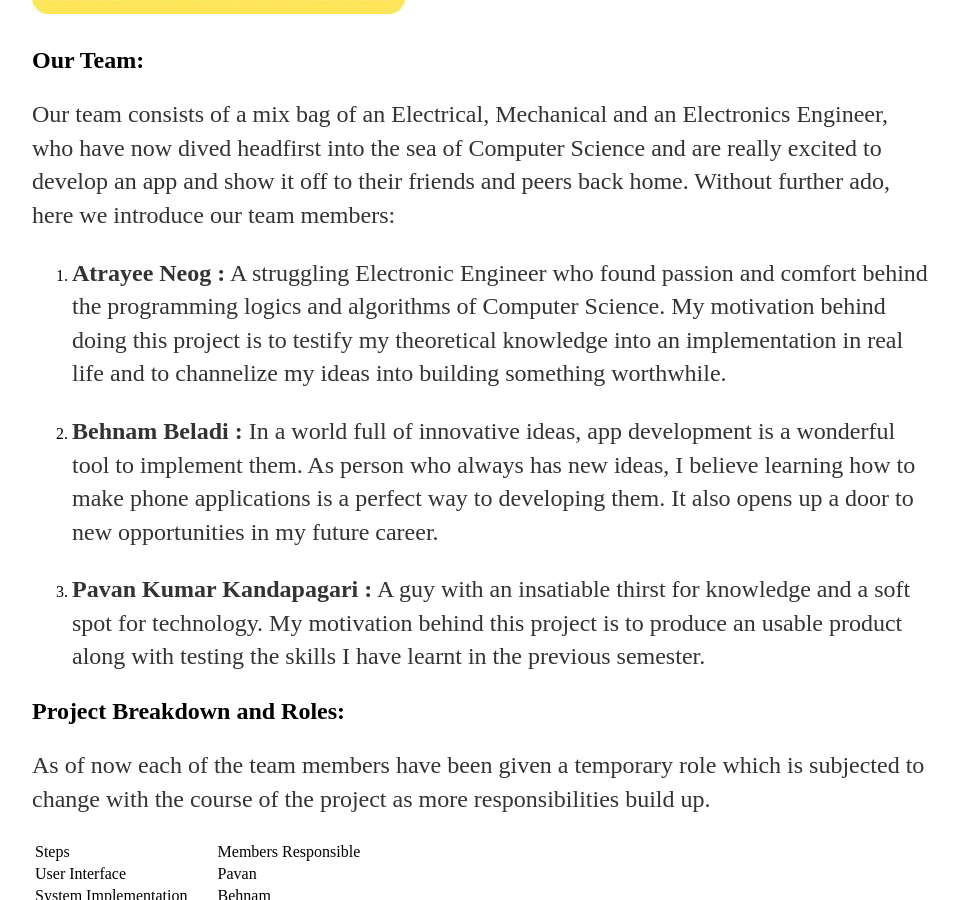
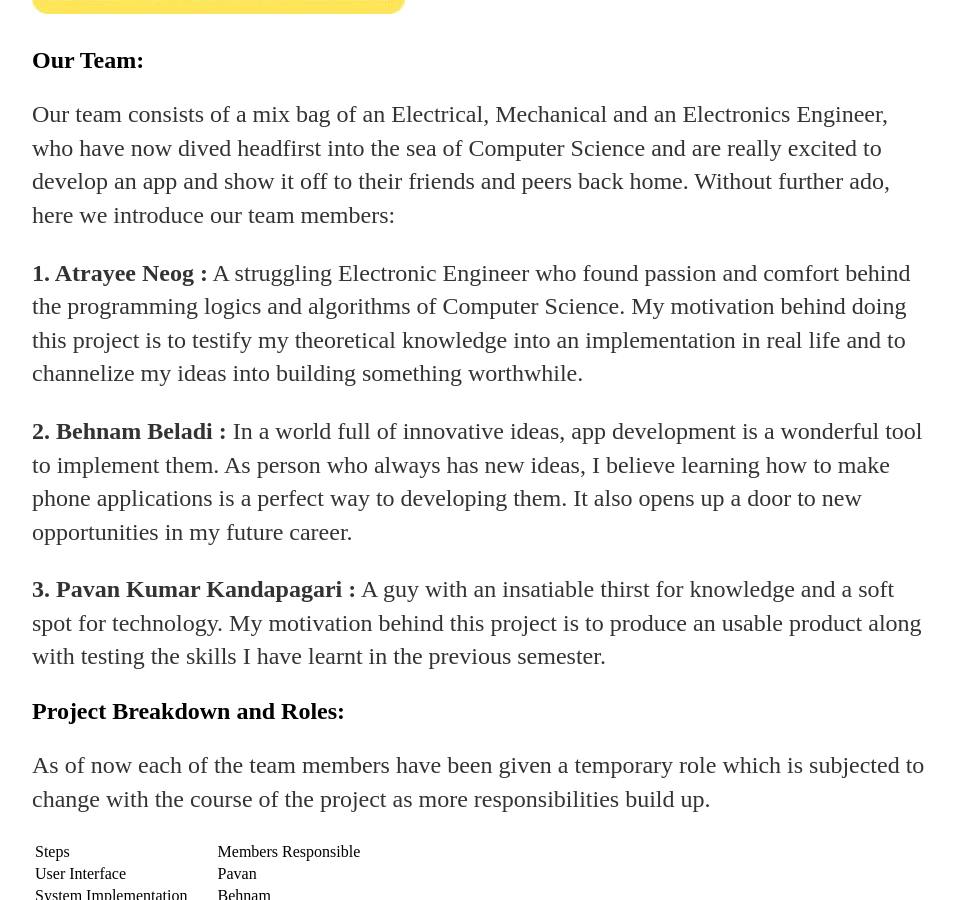
Before and after one commit to 785pavan/isee2019-SPENDEMON, a Jekyll site: the page built from docs/_posts/2019-04-14-ISEE-2019-Team-Presentation.md, in a window 1280 px wide and 900 px high, scrolled down 1403 px. Shown: the whole window, without its empty margins (160-1118 px from the left). Built offline with Jekyll 4.4.1, drawn with Linux system fonts in a browser that asks for light colours.

Commit message:
Update 2019-04-14-ISEE-2019-Team-Presentation.md

```diff
--- a/docs/_posts/2019-04-14-ISEE-2019-Team-Presentation.md
+++ b/docs/_posts/2019-04-14-ISEE-2019-Team-Presentation.md
@@ -22,11 +22,11 @@
 
 Our team consists of a mix bag of an Electrical, Mechanical and an Electronics Engineer, who have now dived headfirst into the sea of Computer Science and are  really excited to develop an app and show it off to their friends and peers back home. Without further ado, here we introduce our team members:
 
-1. **Atrayee Neog :** A struggling Electronic Engineer who found passion and comfort behind the programming logics and algorithms of Computer Science. My motivation behind doing this project is to testify my theoretical knowledge into an implementation in real life and to channelize my ideas into building something worthwhile.
+**1. Atrayee Neog :** A struggling Electronic Engineer who found passion and comfort behind the programming logics and algorithms of Computer Science. My motivation behind doing this project is to testify my theoretical knowledge into an implementation in real life and to channelize my ideas into building something worthwhile.
 
-2. **Behnam Beladi :** In a world full of innovative ideas, app development is a wonderful tool to implement them. As person who always has new ideas, I believe learning how to make phone applications is a perfect way to developing them. It also opens up a door to new opportunities in my future career.
+**2. Behnam Beladi :** In a world full of innovative ideas, app development is a wonderful tool to implement them. As person who always has new ideas, I believe learning how to make phone applications is a perfect way to developing them. It also opens up a door to new opportunities in my future career.
 
-3. **Pavan Kumar Kandapagari :** A guy with an insatiable thirst for knowledge and a soft spot for technology. My motivation behind this project is to produce an usable product along with testing the skills I have learnt in the previous semester.
+**3. Pavan Kumar Kandapagari :** A guy with an insatiable thirst for knowledge and a soft spot for technology. My motivation behind this project is to produce an usable product along with testing the skills I have learnt in the previous semester.
 
 ## Project Breakdown and Roles:
 
```
